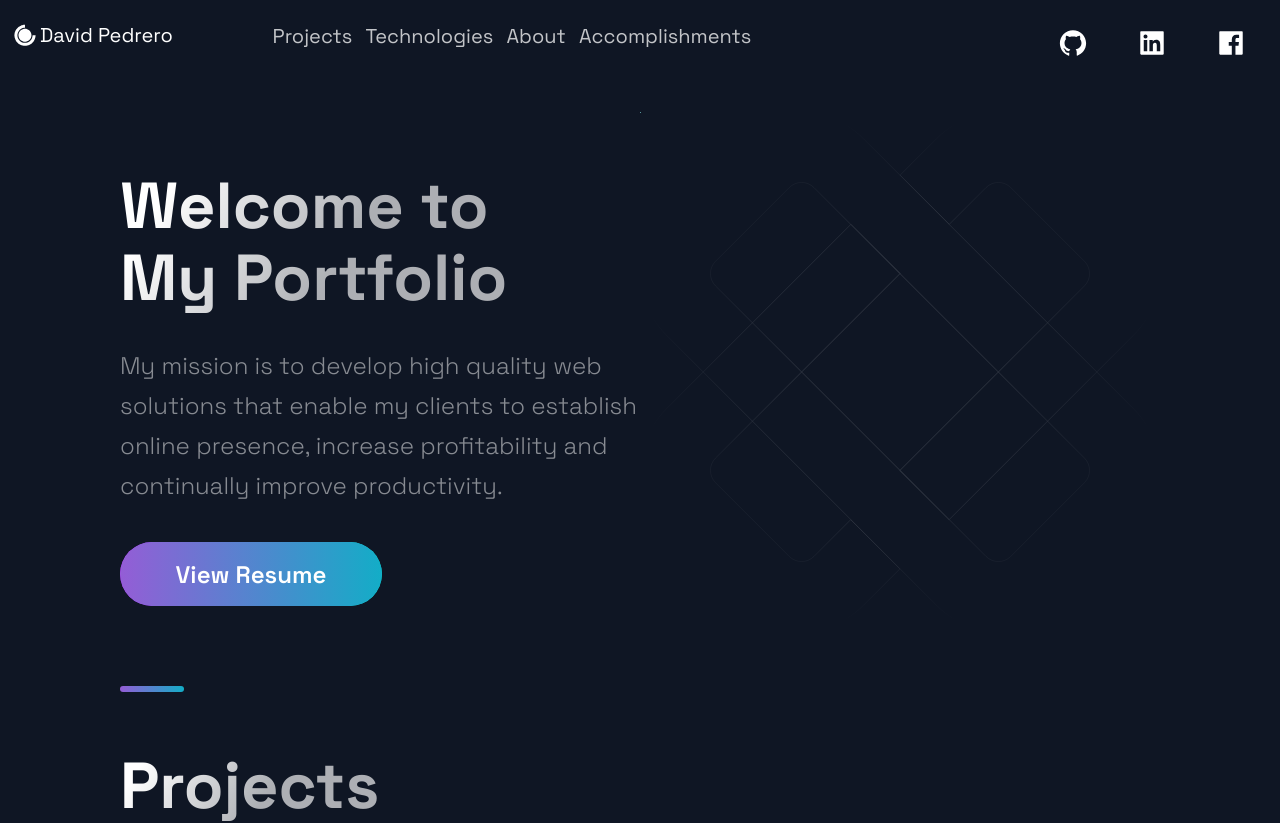
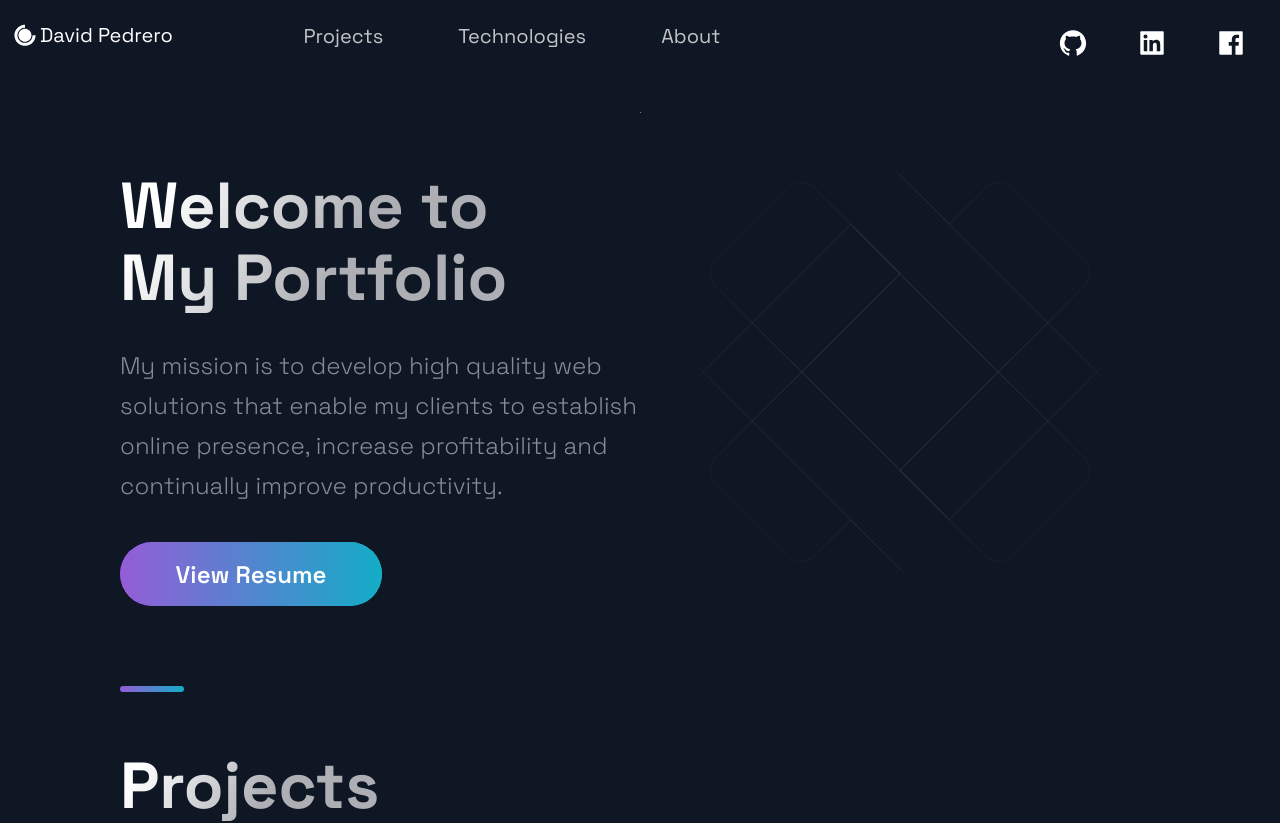
Before and after one commit to davidpedrero/David-Pedero-Portfolio, a Next.js app: page / in a window 1280 px wide. Shown: the top 823 px of the page. Built offline with nearby package versions, Linux system fonts and the light colour scheme.

Commit message:
edited Hero section5

```diff
--- a/src/components/Header/Header.js
+++ b/src/components/Header/Header.js
@@ -31,11 +31,6 @@ const Header = () =>  (
           <NavLink>About</NavLink>
         </Link>
       </li>
-      <li>
-        <Link>
-          <NavLink>Accomplishments</NavLink>
-        </Link>
-      </li>
     </Div2>
     <Div3>
       <SocialIcons target="_blank" href='https://github.com/davidpedrero'>
```
